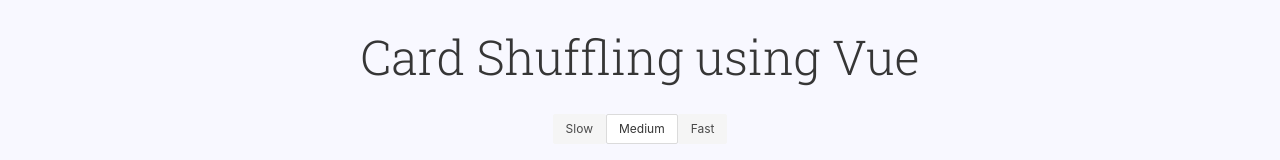
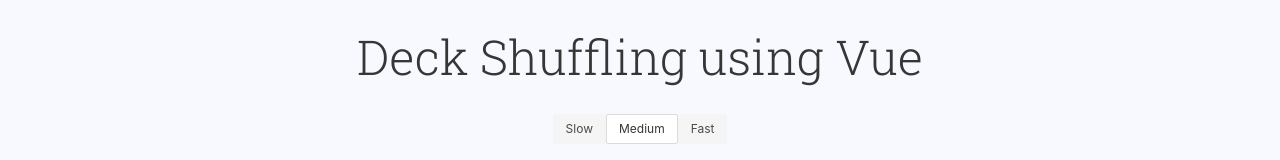
Before and after one commit to bessimaestro/deck-shuffling, a plain HTML site: page index.html in a window 1280 px wide. Shown: the top 160 px of the page. Drawn offline with nearby package versions, Linux system fonts and the light colour scheme.

Commit message:
minor changes

```diff
--- a/index.html
+++ b/index.html
@@ -13,7 +13,7 @@
     <div id="app">
 
         <h1 class="title">
-            Card Shuffling using Vue
+            Deck Shuffling using Vue
         </h1>
 
         <div class="speed-buttons">
```
